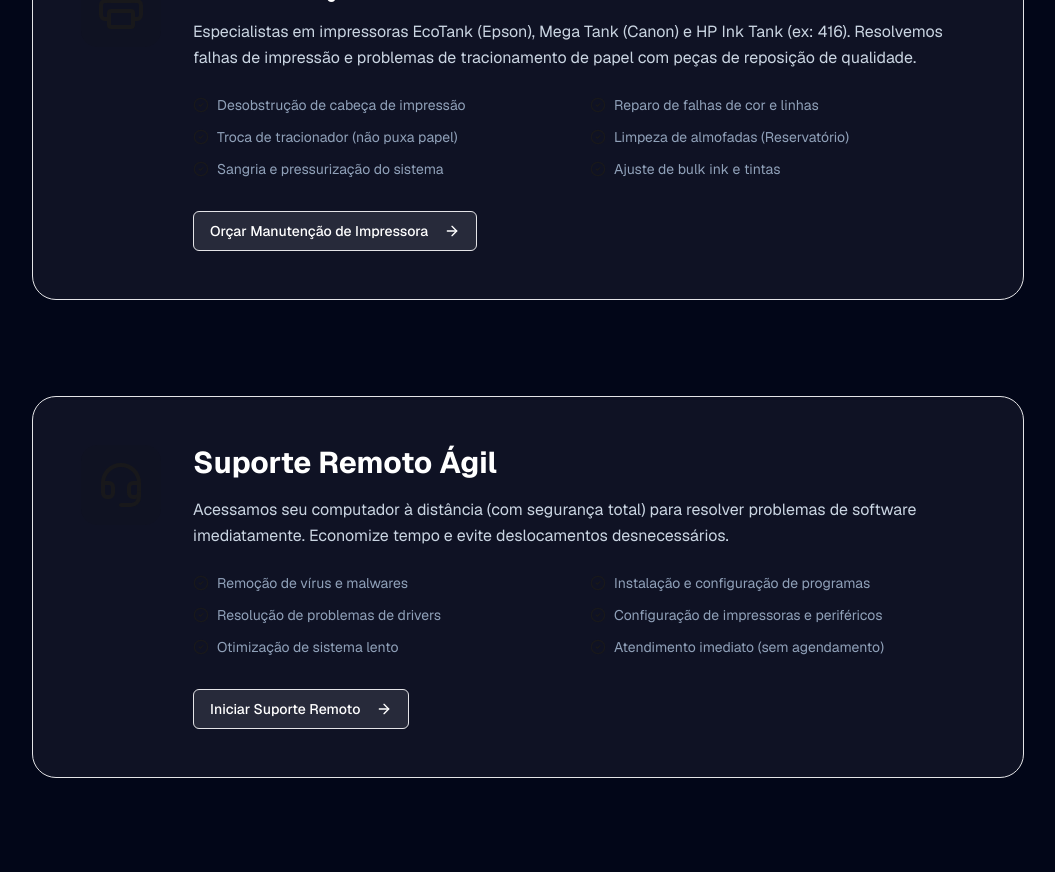
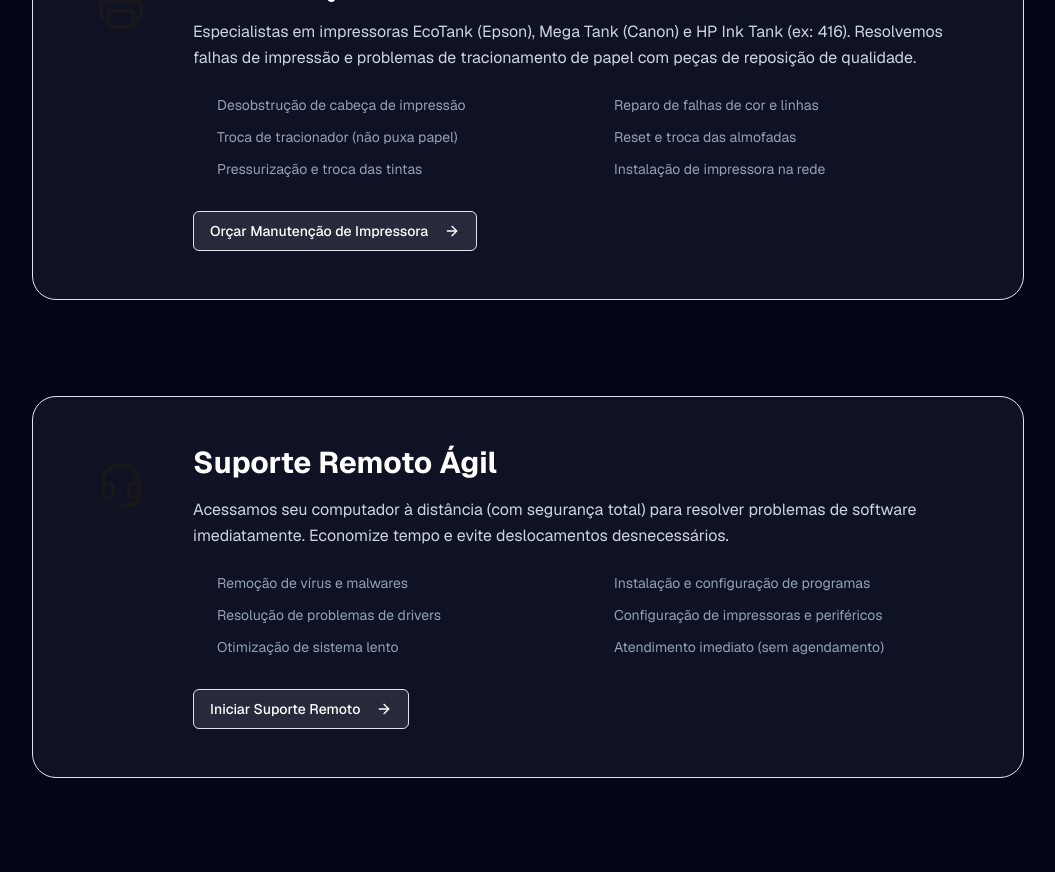
Before and after one commit to wheslancardoso/wtechprot, a Next.js app: page /servicos in a window 1280 px wide. Shown: the part 1380-2252 px from the top of the page, without its empty margins (112-1167 px from the left). Built offline with nearby package versions, Linux system fonts and the light colour scheme; no server answers.

Commit message:
fix(content): atualizar termos técnicos de impressoras para linguagem do cliente

```diff
--- a/src/app/servicos/page.tsx
+++ b/src/app/servicos/page.tsx
@@ -166,9 +166,9 @@ export default async function ServicesPage() {
                                         'Desobstrução de cabeça de impressão',
                                         'Reparo de falhas de cor e linhas',
                                         'Troca de tracionador (não puxa papel)',
-                                        'Limpeza de almofadas (Reservatório)',
-                                        'Sangria e pressurização do sistema',
-                                        'Ajuste de bulk ink e tintas',
+                                        'Reset e troca das almofadas',
+                                        'Pressurização e troca das tintas',
+                                        'Instalação de impressora na rede',
                                     ].map((item, i) => (
                                         <li key={i} className="flex items-center gap-2 text-slate-400 text-sm">
                                             <CheckCircle2 className="w-4 h-4 text-primary shrink-0" /> {item}
```
